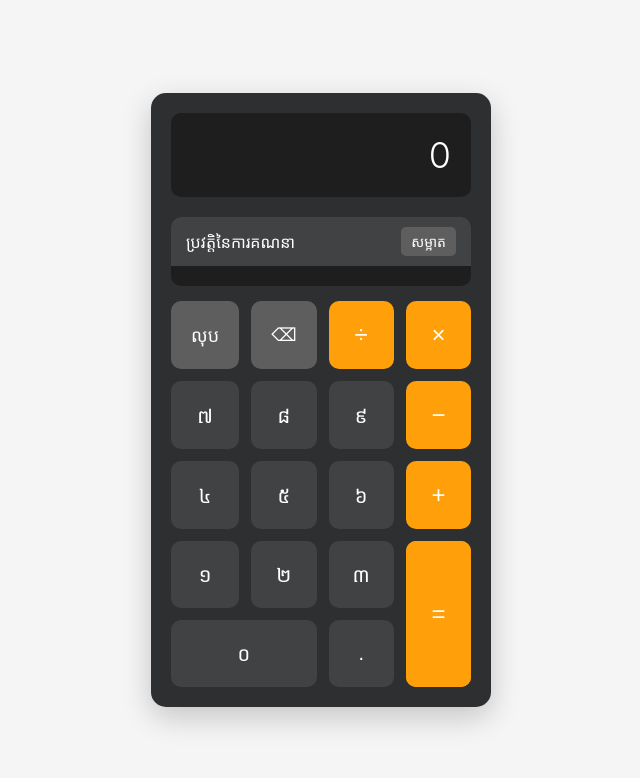
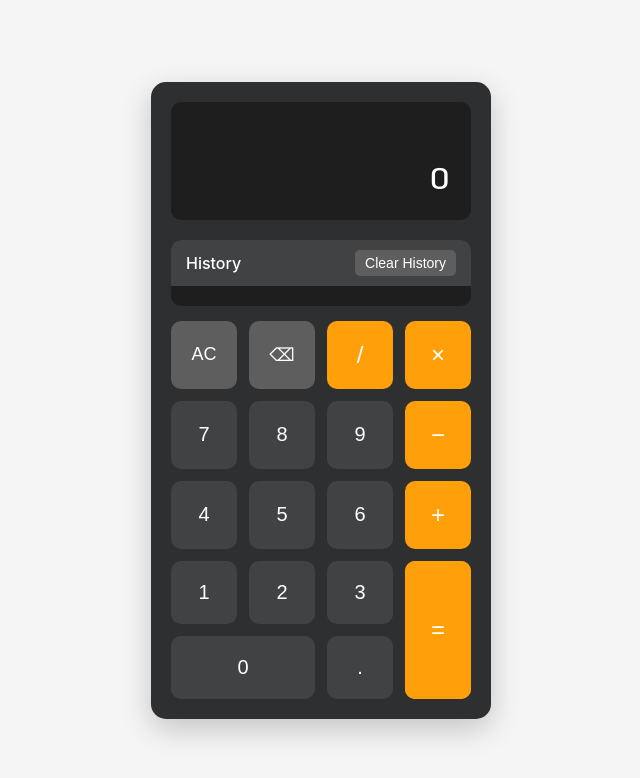
Before and after one commit to ycdo-dev/calculator, a plain HTML site: page index.html in a window 1280 px wide. Shown: the whole page, without its empty margins (319-959 px from the left). Drawn offline with Linux system fonts and the light colour scheme.

Commit message:
Update index.html

```diff
--- a/index.html
+++ b/index.html
@@ -99,8 +99,20 @@
             min-height: 80px;
             word-break: break-all;
             display: flex;
-            align-items: center;
-            justify-content: flex-end;
+            flex-direction: column;
+            align-items: flex-end;
+            justify-content: center;
+            gap: 5px;
+        }
+
+        .display .expression {
+            font-size: 20px;
+            color: #b4b4b4;
+            min-height: 24px;
+        }
+
+        .display .current {
+            color: white;
         }
 
         .buttons {
@@ -194,36 +206,39 @@
 </head>
 <body>
     <div class="calculator">
-        <div class="display" id="display">0</div>
+        <div class="display">
+            <div class="expression" id="expressionDisplay"></div>
+            <div class="current" id="display">០</div>
+        </div>
         <div class="history-section">
             <div class="history-header">
-                <span class="history-title">ប្រវត្តិនៃការគណនា</span>
-                <button class="clear-history" onclick="clearHistory()">សម្អាត</button>
+                <span class="history-title">History</span>
+                <button class="clear-history" onclick="clearHistory()">Clear History</button>
             </div>
             <div class="history-list" id="historyList"></div>
         </div>
         <div class="buttons">
-            <button class="clear" onclick="clearDisplay()">លុប</button>
+            <button class="clear" onclick="clearDisplay()">AC</button>
             <button class="backspace" onclick="backspace()">⌫</button>
-            <button class="operator" onclick="setOperator('/')">÷</button>
+            <button class="operator" onclick="setOperator('/')">/</button>
             <button class="operator" onclick="setOperator('*')">×</button>
 
-            <button class="number" onclick="appendNumber('7')">៧</button>
-            <button class="number" onclick="appendNumber('8')">៨</button>
-            <button class="number" onclick="appendNumber('9')">៩</button>
+            <button class="number" onclick="appendNumber('7')">7</button>
+            <button class="number" onclick="appendNumber('8')">8</button>
+            <button class="number" onclick="appendNumber('9')">9</button>
             <button class="operator" onclick="setOperator('-')">−</button>
 
-            <button class="number" onclick="appendNumber('4')">៤</button>
-            <button class="number" onclick="appendNumber('5')">៥</button>
-            <button class="number" onclick="appendNumber('6')">៦</button>
+            <button class="number" onclick="appendNumber('4')">4</button>
+            <button class="number" onclick="appendNumber('5')">5</button>
+            <button class="number" onclick="appendNumber('6')">6</button>
             <button class="operator" onclick="setOperator('+')">+</button>
 
-            <button class="number" onclick="appendNumber('1')">១</button>
-            <button class="number" onclick="appendNumber('2')">២</button>
-            <button class="number" onclick="appendNumber('3')">៣</button>
+            <button class="number" onclick="appendNumber('1')">1</button>
+            <button class="number" onclick="appendNumber('2')">2</button>
+            <button class="number" onclick="appendNumber('3')">3</button>
             <button class="equals" onclick="calculate()">=</button>
 
-            <button class="number zero" onclick="appendNumber('0')">០</button>
+            <button class="number zero" onclick="appendNumber('0')">0</button>
             <button class="number decimal" onclick="appendDecimal()">.</button>
             <button class="equals" onclick="calculate()">=</button>
         </div>
@@ -282,6 +297,7 @@
             waitingForSecondOperand = false;
             currentExpression = '';
             updateDisplay();
+            updateExpressionDisplay();
         }
 
         function backspace() {
@@ -308,6 +324,16 @@
             historyList.innerHTML = '';
         }
 
+        const expressionDisplay = document.getElementById('expressionDisplay');
+
+        function updateExpressionDisplay() {
+            if (currentExpression) {
+                expressionDisplay.textContent = currentExpression;
+            } else {
+                expressionDisplay.textContent = '';
+            }
+        }
+
         function setOperator(nextOperator) {
             const inputValue = parseFloat(displayValue);
 
@@ -318,11 +344,14 @@
                 const result = calculate(true);
                 displayValue = String(result);
                 firstOperand = result;
+                currentExpression = formatNumber(displayValue);
             }
 
             waitingForSecondOperand = true;
             operator = nextOperator;
-            currentExpression += ` ${operator === '*' ? '×' : operator === '/' ? '÷' : operator} `;
+            const operatorDisplay = operator === '*' ? '×' : operator === '/' ? '÷' : operator;
+            currentExpression += ` ${operatorDisplay} `;
+            updateExpressionDisplay();
         }
 
         function calculate(skipHistory = false) {
@@ -356,6 +385,7 @@
             waitingForSecondOperand = false;
             currentExpression = '';
             updateDisplay();
+            updateExpressionDisplay();
             return displayValue;
         }
 
```
